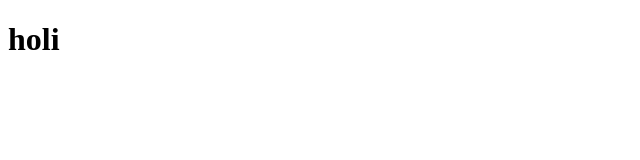
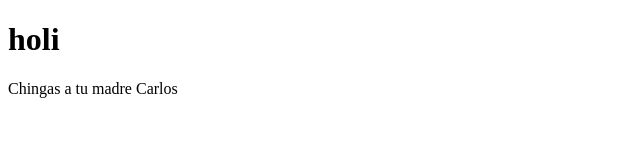
Before and after one commit to pirituli1/becariosProyecto, a plain HTML site: page index.html in a window 1280 px wide. Shown: the whole page, without its empty margins (0-640 px from the left). Drawn offline with Linux system fonts and the light colour scheme.

Commit message:
Se agrega texto al index.html

```diff
--- a/index.html
+++ b/index.html
@@ -7,6 +7,6 @@
 </head>
 <body>
     <h1>holi</h1>
-
+    <p>Chingas a tu madre Carlos</p>
 </body>
 </html>
```
